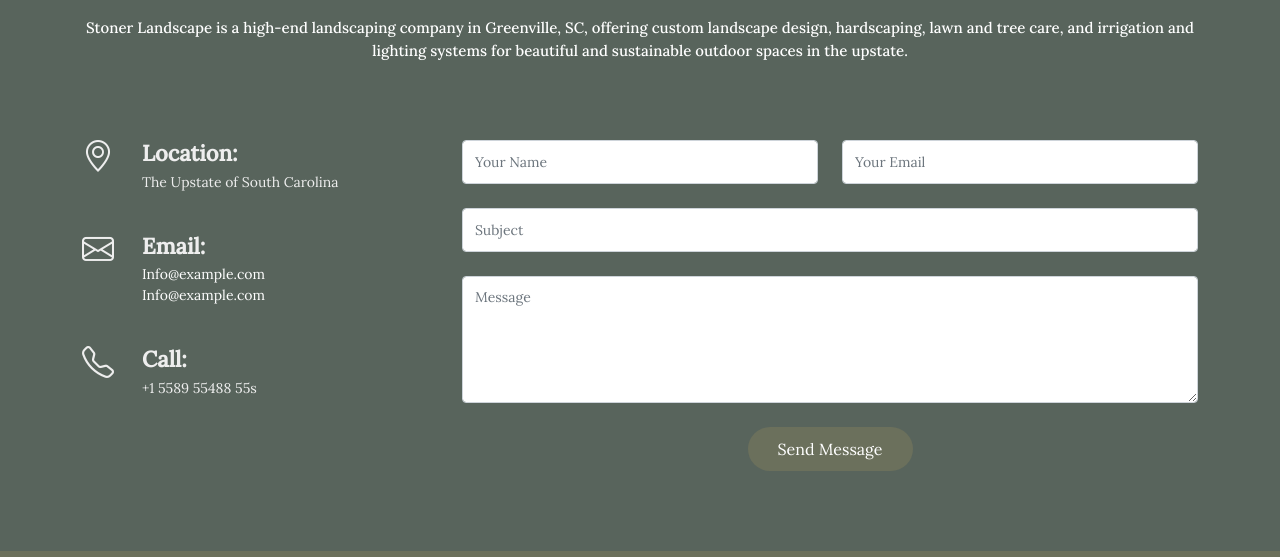
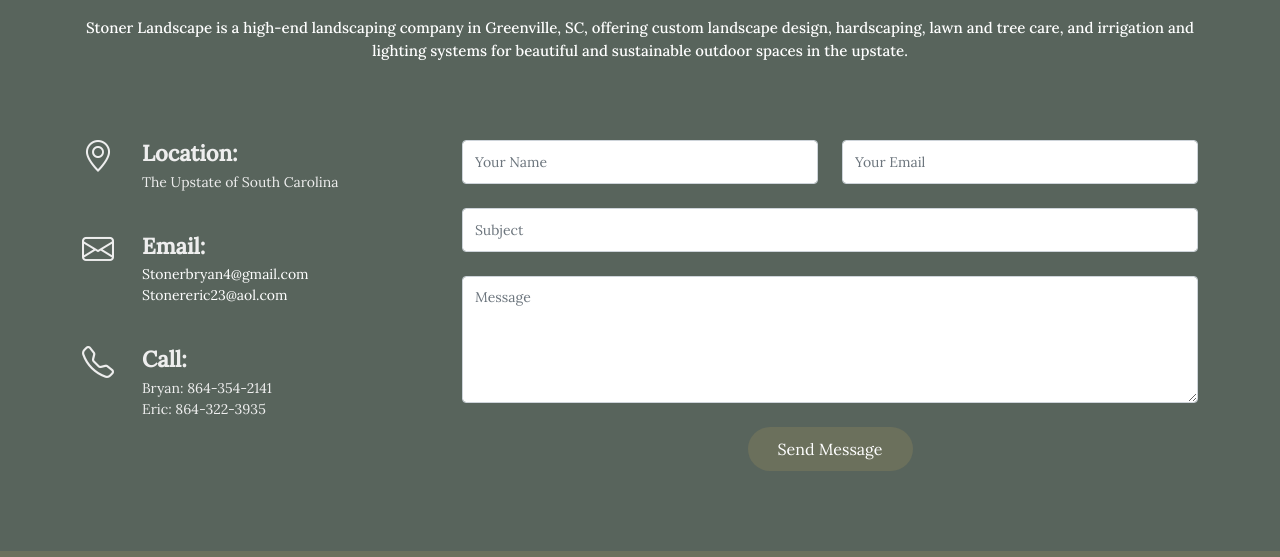
Before and after one commit to matthewbryson864/stonerlandscape2, a plain HTML site: page index.html in a window 1280 px wide. Shown: the part 941-1498 px from the top of the page. Drawn offline with Linux system fonts and the light colour scheme.

Commit message:
Add files via upload

```diff
--- a/index.html
+++ b/index.html
@@ -312,14 +312,15 @@
               <div class="email">
                 <i class="bi bi-envelope"></i>
                 <h4>Email:</h4>
-                <p><a href="mailto:info@example.com" target="_blank" title="Email me">Info@example.com</a></p>
-                <p><a href="mailto:info@example.com" target="_blank" title="Email me">Info@example.com</a></p>
+                <p><a href="mailto:info@example.com" target="_blank" title="Email Bryan">Stonerbryan4@gmail.com</a></p>
+                <p><a href="mailto:info@example.com" target="_blank" title="Email Eric">Stonereric23@aol.com</a></p>
               </div>
 
               <div class="phone">
                 <i class="bi bi-telephone"></i>
                 <h4>Call:</h4>
-                <p>+1 5589 55488 55s</p>
+                <p>Bryan: 864-354-2141</p>
+                <p>Eric: 864-322-3935</p>
               </div>
 
             </div>
```
